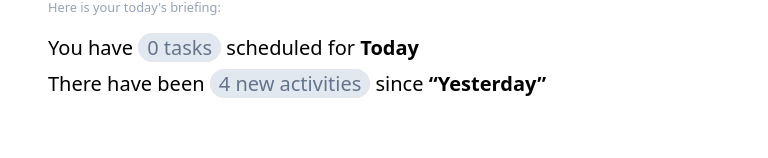
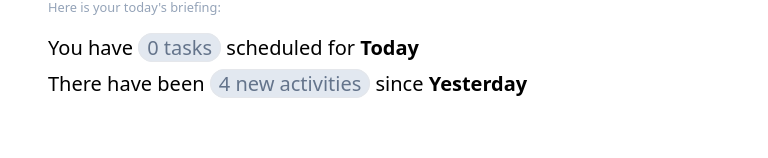
Before and after one commit to Bcypher01/to-do-frontend, a Next.js app: page / in a window 1280 px wide. Shown: the part 178-336 px from the top of the page, without its empty margins (96-864 px from the left). Built offline with nearby package versions, Linux system fonts and the light colour scheme.

Commit message:
edit header ui

```diff
--- a/components/Header.js
+++ b/components/Header.js
@@ -14,14 +14,14 @@ const Header = () => {
             <span className="px-2 bg-slate-200 border border-gray-200 rounded-full text-slate-500">
               0 tasks
             </span>{" "}
-            scheduled for <b>Today</b>
+            scheduled for <b className="font-semibold">Today</b>
           </h1>
           <h1 className="text-xl">
             There have been{" "}
             <span className="px-2 bg-slate-200 border border-gray-200 rounded-full text-slate-500">
               4 new activities
             </span>{" "}
-            since <q className="font-semibold">Yesterday</q>
+            since <b className="font-semibold">Yesterday</b>
           </h1>
         </section>
       </div>
```
